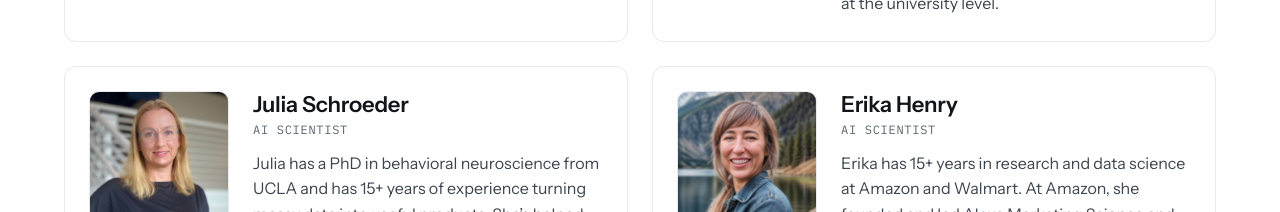
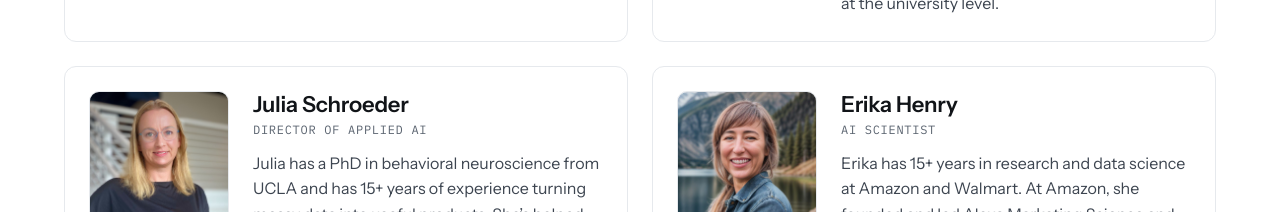
Before and after one commit to arthos-ai/arthos-website, a plain HTML site: page about.html in a window 1280 px wide. Shown: the part 1460-1672 px from the top of the page. Drawn offline with Linux system fonts and the light colour scheme.

Commit message:
Update Julia's title to Director of Applied AI
Co-Authored-By: Claude Sonnet 5 <noreply@anthropic.com>

```diff
--- a/about.html
+++ b/about.html
@@ -216,7 +216,7 @@
     <img class="team-photo" src="/about-us/julia-schroeder-headshot.jpg" alt="Julia Schroeder">
     <div class="team-info">
       <p class="team-name">Julia Schroeder</p>
-      <p class="team-title">AI Scientist</p>
+      <p class="team-title">Director of Applied AI</p>
       <p class="team-bio">Julia has a PhD in behavioral neuroscience from UCLA and has 15+ years of experience turning messy data into useful products. She&rsquo;s helped turn AI research into everyday products at Amazon and Walmart. She likes making complicated things easier to understand and actually useful.</p>
     </div>
   </div>
```
